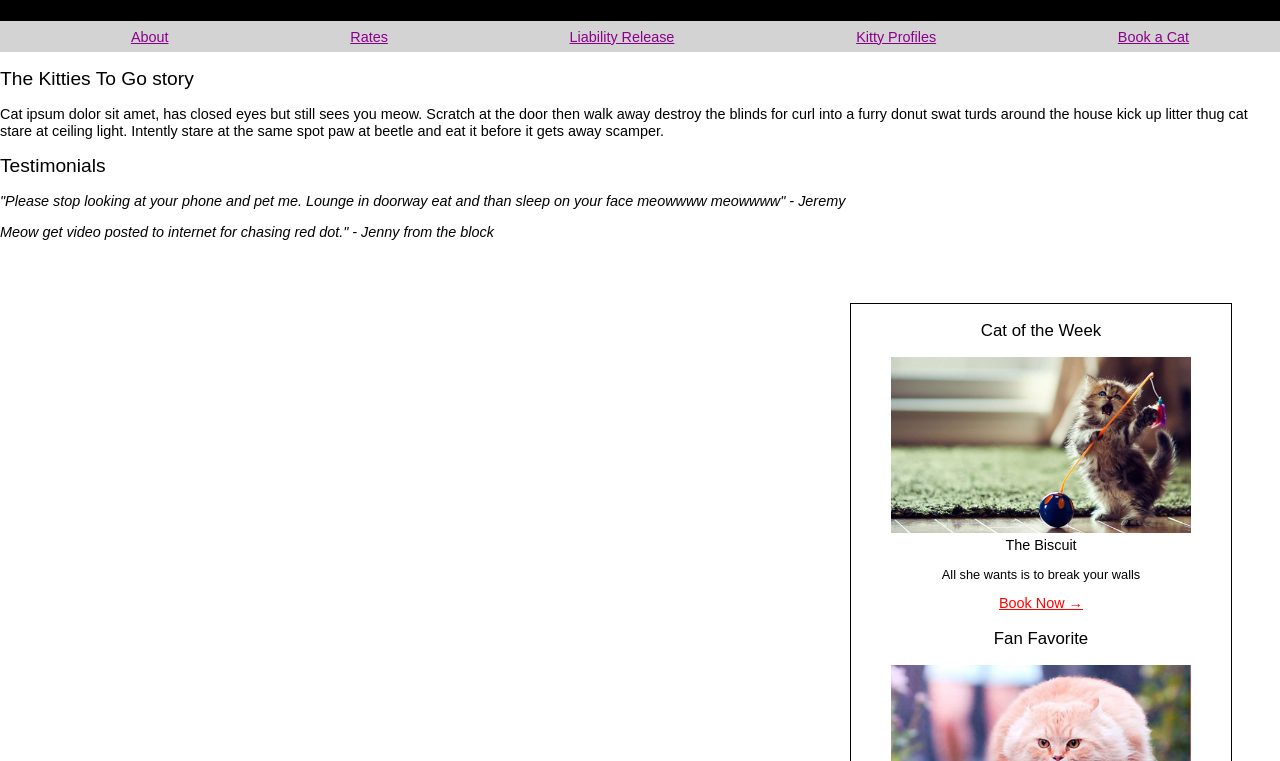
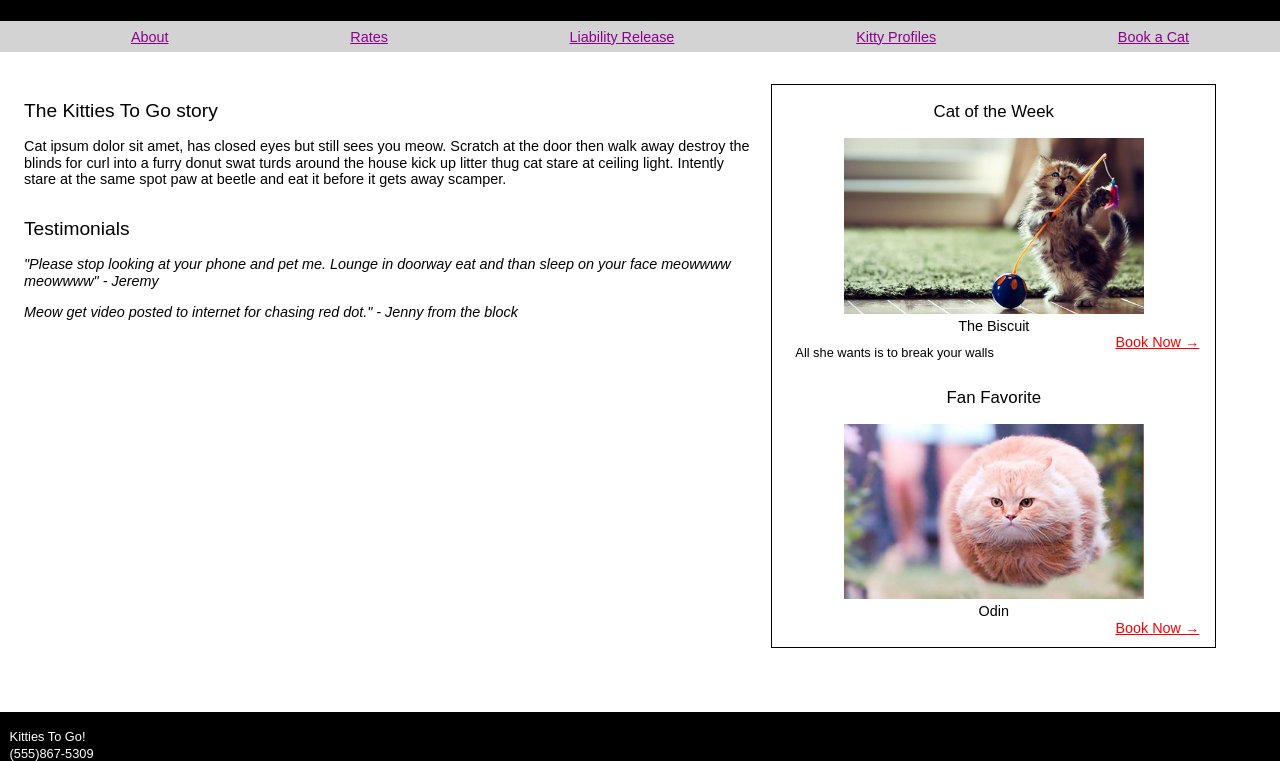
Before and after one commit to maifnguy/mockup-practice, a plain HTML site: page index.html in a window 1280 px wide. Shown: the part 136-897 px from the top of the page. Drawn offline with Linux system fonts and the light colour scheme.

Commit message:
Floats/aligns main sections and aside

```diff
--- a/stylesheets/stylesheet.css
+++ b/stylesheets/stylesheet.css
@@ -1,6 +1,7 @@
 /* Header */
 body {
-  font-family: Arial, Helvetica, sans-serif;}
+  font-family: Arial, Helvetica, sans-serif;
+}
 header {
   background-color: black;
   padding: 4rem 0 0.5rem 1.5rem;
@@ -14,9 +15,11 @@ header h3{
   font-size: 1rem;
 }
 h1, h2, h3 {
-  font-weight: normal;}
+  font-weight: normal;
+}
 h2 {
-  font-size: 1.2rem;}
+  font-size: 1.2rem;
+}
 
 
 /* Anchor & Nav */
@@ -28,8 +31,8 @@ a {
 header a {
   float: right;
   position: absolute;
-  right: 0rem;
-  top: 0rem;
+  right: 0.5rem;
+  top: 0.5rem;
 }
 nav {
   background-color: lightgrey;
@@ -39,7 +42,7 @@ nav ul {
   list-style: none;
   display: flex;
   justify-content: space-around;
-  margin: 0rem;
+  margin: 0 0 2rem 0;
 }
 nav li {
   display: inline-block;
@@ -55,25 +58,62 @@ nav a {
 /* Main & Aside */
 main, aside {
   color: black;
-  font-size: 0.9rem;}
+  font-size: 0.9rem;
+}
 main {
   background-color:white;
+  width: 100%;
+  margin: 0;
+  padding: 0 0 3rem 0.5rem;
+  box-sizing: border-box;
+}
+main section {
+  box-sizing: border-box;
   float: left;
+  padding: 0 1rem 0 1rem;
+  width: 60%;
 }
 .italic p {
-  font-style: italic;}
+  font-style: italic;
+}
 aside {
+  overflow: hidden;
+  display: block;
   border: 0.1rem solid black;
-  display: block;
-  float: right;
-  text-align: center;
-  margin: 3rem;
+  width: 35%;
+  padding: 0 0 0.7rem 0;
+  margin: 1rem;
+  box-sizing: border-box;
+  position: relative;
+  text-align: right;
 }
 aside section {
-  padding: 0rem;}
+  width: 100%;
+  padding: 0 1rem 0 1rem;
+  }
+figure {
+  position:relative;
+  display: block;
+  margin: auto;
+  text-align: center;
+}
+figcaption {
+  text-align: center;
+}
 aside p {
-  font-size: 0.8rem;}
-
+  font-size: 0.8rem;
+  line-height: 0.7rem;
+  float: left;
+  width: 50%
+}
+aside h3 {
+  text-align: center;
+}
+img {
+  max-width: 100%;
+  height: auto;
+  width: auto\9;
+}
 
 /* Footer */
 footer {
@@ -84,8 +124,11 @@ footer {
   padding: 0.6rem 0 0.4rem 0.6rem;
 }
 footer a {
-  font-size:0.8rem;}
+  font-size: 0.8rem;
+}
 footer p {
-  color: white;}
+  color: white;
+}
 .center {
-  text-align: center;}
+  text-align: center;
+}
```
